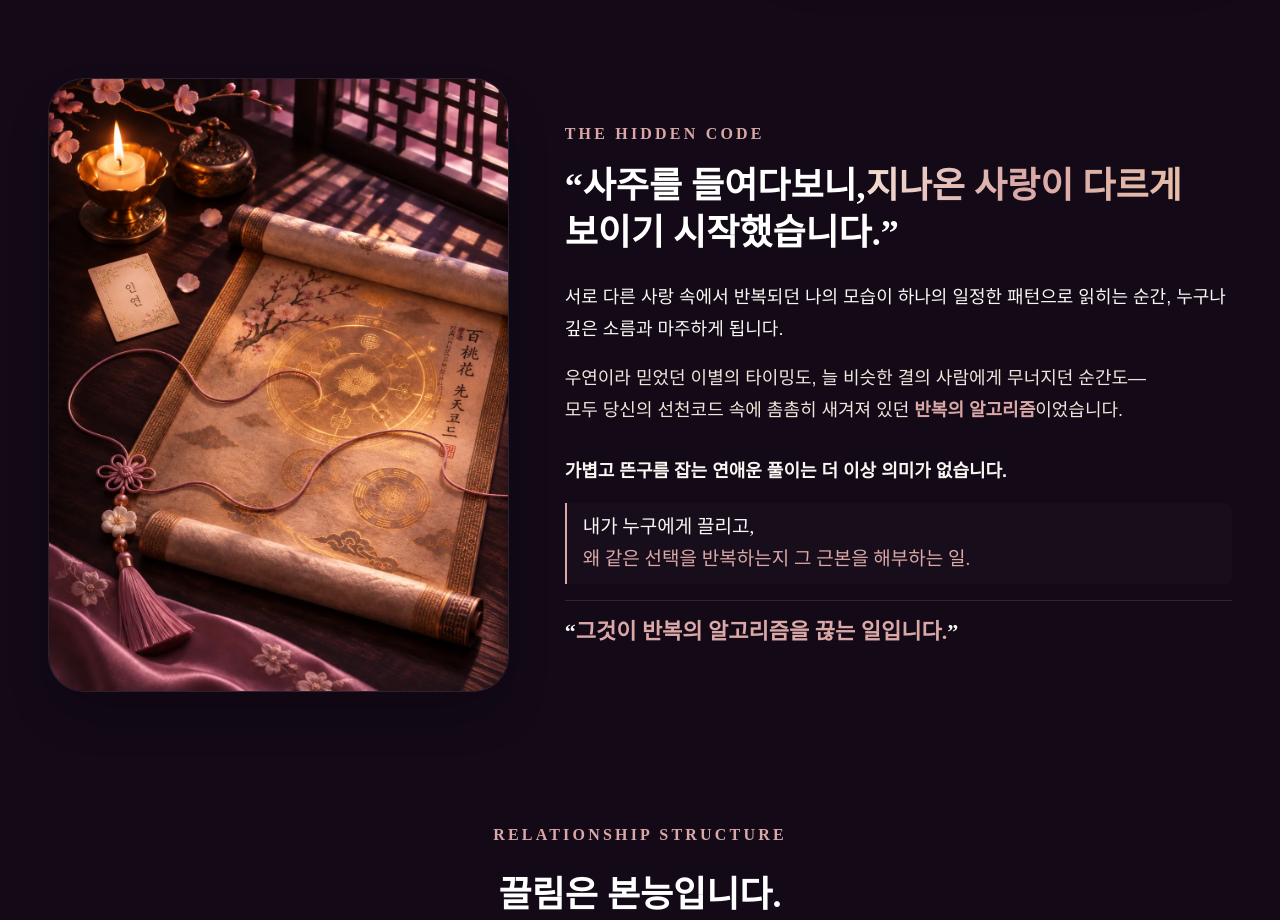
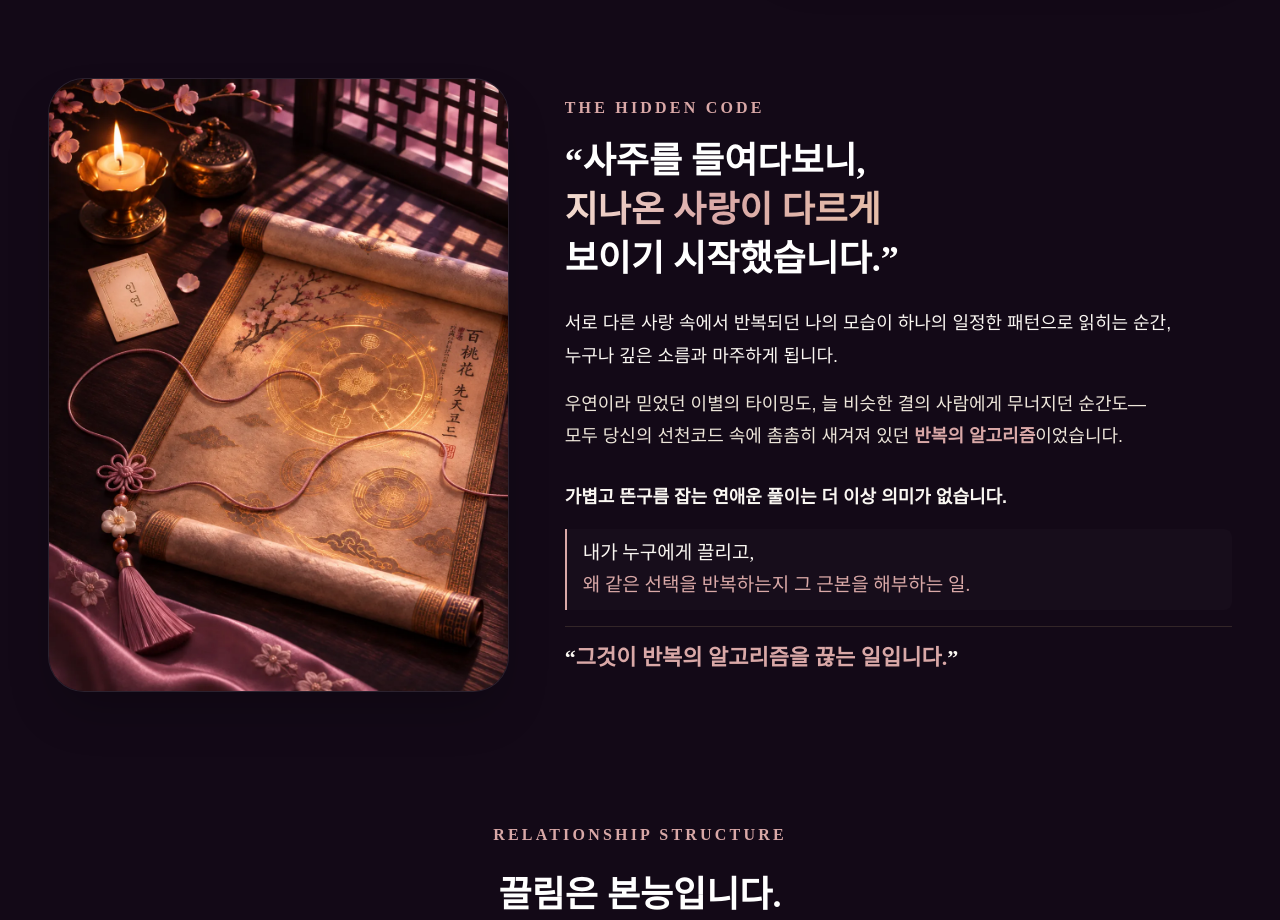
Before and after one commit to woolbo100/buzasun, a Next.js app: page /reports/baekdohwa-report in a window 1280 px wide. Shown: the part 6600-7520 px from the top of the page. Built offline with nearby package versions, Linux system fonts and the light colour scheme; no server answers; the database is empty.

Commit message:
feat: 연애 리포트 THE HIDDEN CODE 제목 3줄 줄바꿈 및 본문 가독성 개선

```diff
--- a/app/reports/baekdohwa-report/page.tsx
+++ b/app/reports/baekdohwa-report/page.tsx
@@ -448,16 +448,18 @@ export default function BaekdohwaReportPage() {
                       <span className="block font-elegant text-[12pt] font-semibold tracking-[0.2em] text-[#D9A8A7] uppercase mb-4">
                         THE HIDDEN CODE
                       </span>
-                      <h2 className="text-2xl md:text-[34px] lg:text-[36px] font-elegant font-bold text-white mb-6 leading-[1.3] break-keep">
-                        &ldquo;사주를 들여다보니,<br className="sm:hidden" />
-                        <span className="gradient-text-love"> 지나온 사랑이 다르게</span> 보이기 시작했습니다.&rdquo;
+                      <h2 className="text-2xl md:text-[34px] lg:text-[36px] font-elegant font-bold text-white mb-6 leading-[1.35] break-keep">
+                        &ldquo;사주를 들여다보니,<br />
+                        <span className="gradient-text-love">지나온 사랑이 다르게</span><br />
+                        보이기 시작했습니다.&rdquo;
                       </h2>
                     </div>
 
                     {/* 본문 서사 */}
                     <div className="space-y-4 text-[17px] md:text-[18px] text-[#EDE6DA] leading-[1.8] font-light break-keep">
                       <p className="text-[#FAF7F2] font-medium">
-                        서로 다른 사랑 속에서 반복되던 나의 모습이 하나의 일정한 패턴으로 읽히는 순간, 누구나 깊은 소름과 마주하게 됩니다.
+                        서로 다른 사랑 속에서 반복되던 나의 모습이 하나의 일정한 패턴으로 읽히는 순간,<br />
+                        누구나 깊은 소름과 마주하게 됩니다.
                       </p>
                       <p>
                         우연이라 믿었던 이별의 타이밍도, 늘 비슷한 결의 사람에게 무너지던 순간도—<br className="hidden sm:inline" />
```
